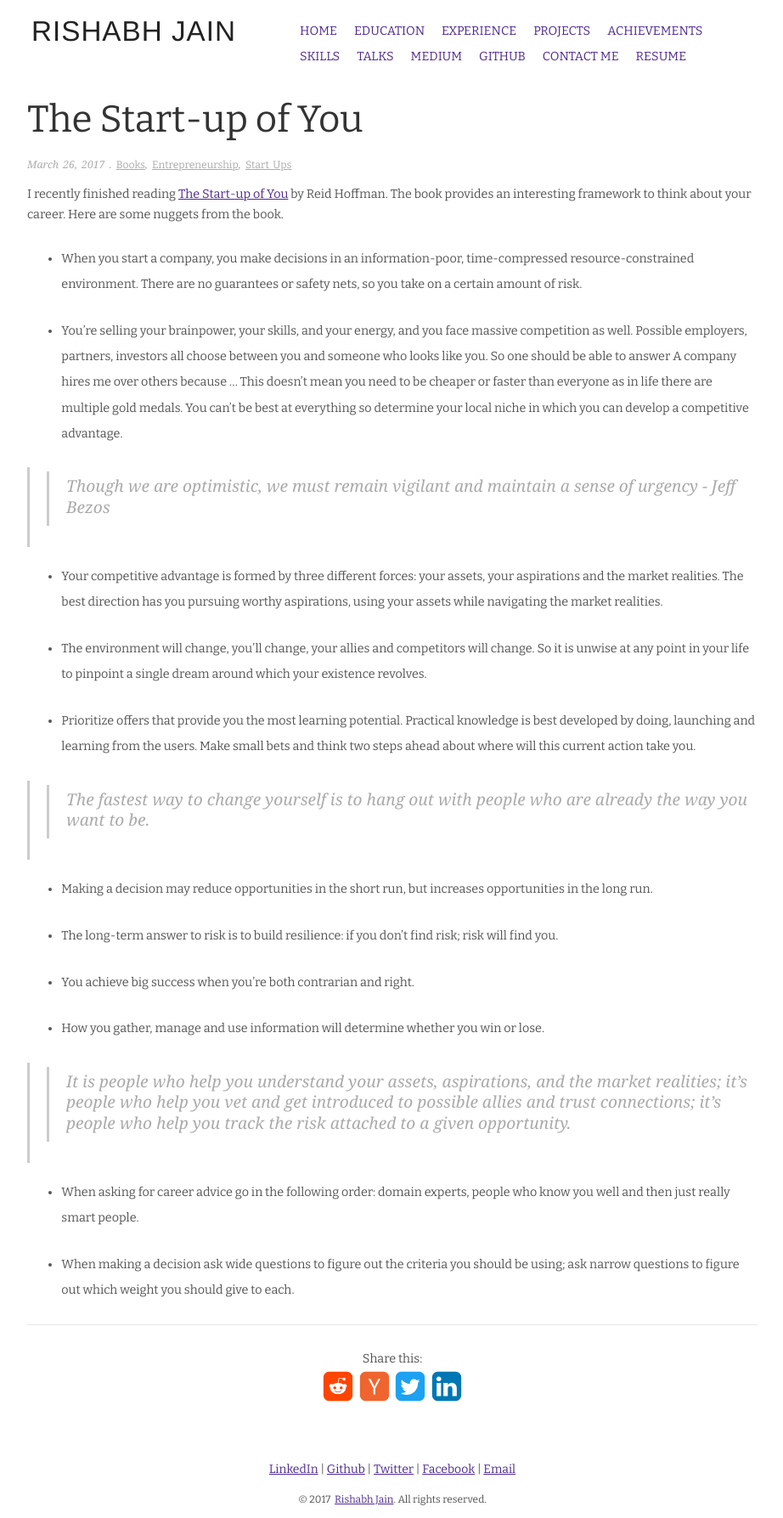
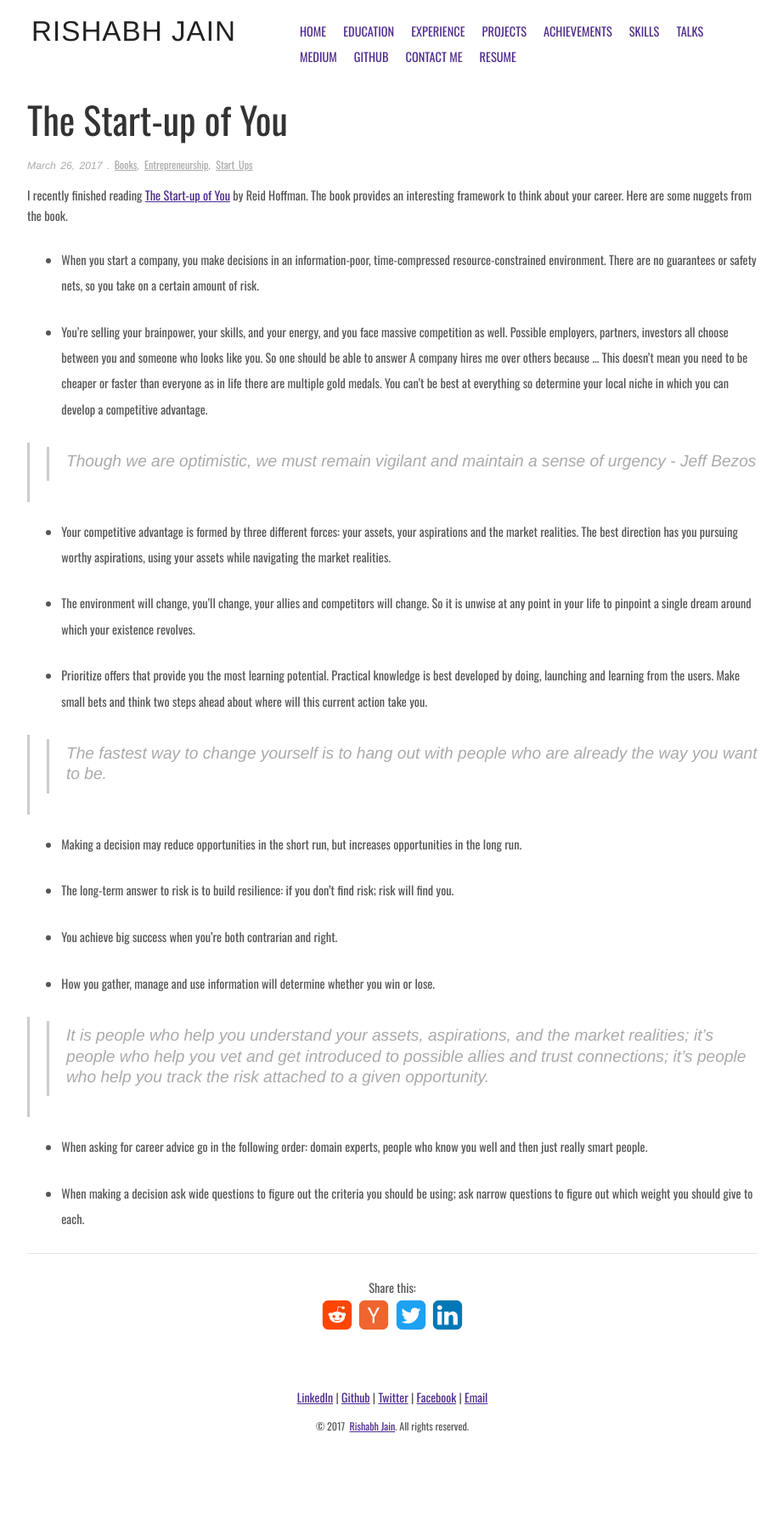
Before and after one commit to RishabhJain2018/rishabhjain2018.github.io, a Jekyll site: the page built from _posts/2017-03-26-the-startup-of-you.md, in a window 1280 px wide. Shown: the whole page at 85% size, without its empty margins (178-1100 px from the left). Built offline with Jekyll 4.4.1, drawn with Linux system fonts in a browser that asks for light colours; nearby versions of some CDN libraries; some web fonts are replaced; after the commit the page ends 1701 px from its top, so only the background shows below that.

Commit message:
Add Oswald font

```diff
--- a/_includes/top.html
+++ b/_includes/top.html
@@ -8,8 +8,7 @@
   <link rel="stylesheet" type="text/css" href="/css/syntax.css" />
   <link rel="stylesheet" href="/js/icons/style.css">
   <meta name="viewport" content="width=device-width,initial-scale=1" />
-  <link rel="stylesheet" id="font-bitter-css" href="http://fonts.googleapis.com/css?family=Bitter:400,700" type="text/css" media="screen" />
-  <link rel="stylesheet" id="font-bitter-css" href="http://fonts.googleapis.com/css?family=Helvetica Neue:400,700" type="text/css" media="screen" />
+  <link rel="stylesheet" id="font-bitter-css" href="http://fonts.googleapis.com/css?family=Oswald:400,700" type="text/css" media="screen" />
   <link rel="shortcut icon" type="image/x-icon" href="/images/contents/favico.ico" />
 
   <meta property="og:type" content="website" />
--- a/css/style.css
+++ b/css/style.css
@@ -33,7 +33,7 @@
 }
 body {
   margin: 0;
-  font: 0.9em/1.692307em 'Bitter', Georgia, 'Times New Roman', Times, serif;
+  font: 0.9em/1.692307em 'Oswald', Helvetica, Times;
   color: #555;
   padding: 0;
   height: 100%;
@@ -84,13 +84,13 @@
 }
 em, cite {
   font-style: italic;
-  font-family: Georgia, 'Times New Roman', Times, serif;
+  font-family: Helvetica, Times;
 }
 em em, cite cite { font-style: normal }
 dfn { font-style: italic; }
 address {
   font-style: italic;
-  font-family: Georgia, 'Times New Roman', Times, serif;
+  font-family: Helvetica, Times;
   margin: 0 0 1.692307em 0
 }
 li address, dd address { margin:0 }
@@ -105,7 +105,7 @@
   padding: 0;
 }
 ins {
-  font-family: Georgia, 'Times New Roman', Times, serif;
+  font-family: Helvetica, Times;
   background: #f5f5f5;
   color: #000;
   text-decoration: none;
@@ -350,7 +350,7 @@
   margin: 0;
   font-size: 19px;    /* 16 / 13 = 1.230769230769231 */
   line-height: 1.692307em;
-  font-family: Georgia, 'Times New Roman', Times, serif;
+  font-family: Helvetica, Times;
   font-style: italic;
   font-weight: normal;
 }
@@ -366,7 +366,7 @@
   overflow: hidden;
   border-left: solid 3px #ccc;
   font-size: 1.153846153846154em;    /* 15 / 13 = 1.153846153846154 */
-  font-family: Georgia, 'Times New Roman', Times, serif;
+  font-family: Helvetica, Times;
   font-style: italic;
   color: #aaa;
   margin: 0 0 20px 0;
@@ -399,7 +399,7 @@
 /* Forms
 -------------------------------------------------------------- */
 form label, form input, form textarea {
-  font-family: 'Bitter', Georgia, 'Times New Roman', Times, serif;
+  font-family: 'Oswald', Helvetica, Times;
 }
 form label {
   line-height: 1em;
@@ -553,7 +553,7 @@
   margin: 0 0 20px 5px;
   text-transform: uppercase;
   letter-spacing: 1px;
-  font-family: 'Helvetica Neue', Helvetica, Arial, sans-serif;
+  font-family: Helvetica, Arial, san;
   word-wrap: break-word;
   text-decoration: none;
 }
@@ -664,7 +664,7 @@
 /* Post bylines/datelines
 -------------------------------------------------------------- */
 .byline {
-  font-family: Georgia, 'Times New Roman', Times, serif;
+  font-family: Helvetica, Times;
   font-style: italic;
   margin: 0 0 1em 0;
   font-size: 0.8461538461538462em;
@@ -676,11 +676,11 @@
 .byline a, .byline a:visited { color: #aaa; }
 .byline a:hover { color: #000; }
 .author, .published, .category, .edit {
-  font-family: 'Bitter', Georgia, 'Times New Roman', Times, serif;
+  font-family: 'Oswald', Helvetica, Times;
   font-style: normal;
 }
 .comment-list .published, .comment-list .edit, .comment-list .comment-reply-link {
-  font-family: Georgia, 'Times New Roman', Times, serif;
+  font-family: Helvetica, Times;
   font-size: 1em;
   font-style: italic;
   text-transform: none;
```
